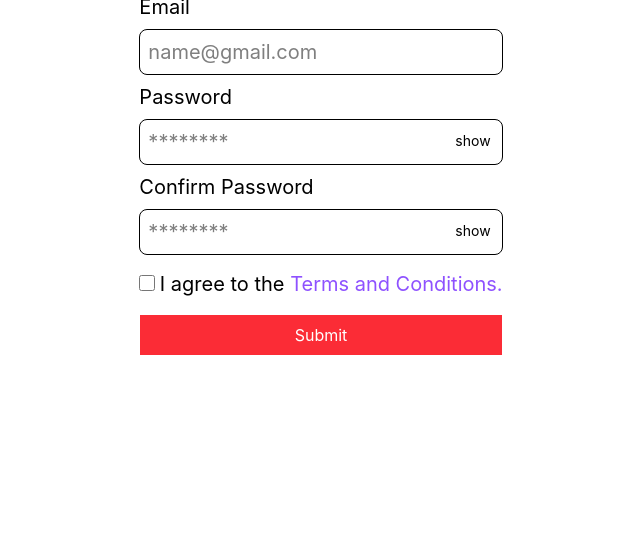
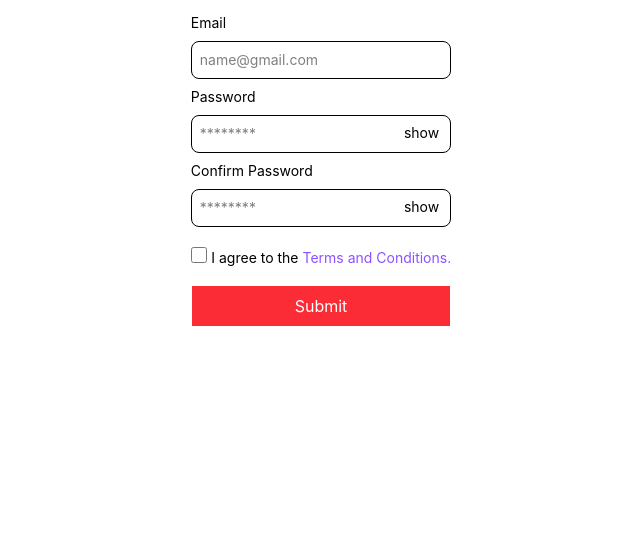
Before and after one commit to STEPHEN-EMMAHI/validatify, a website built with Vite: page index.html in a window 1280 px wide. Shown: the part 256-800 px from the top of the page, without its empty margins (319-959 px from the left). Built offline with nearby package versions, Linux system fonts and the light colour scheme.

Commit message:
fix typography

```diff
--- a/index.html
+++ b/index.html
@@ -17,7 +17,7 @@
     <div class="h-screen flex flex-col justify-center md:items-center">
       <!-- HEADER -->
       <header class="w-full text-center">
-        <h1 class="text-4xl font-bold">Create Account</h1>
+        <h1 class="text-2xl font-bold">Create Account</h1>
         <p class="text-sm">Sign up to access all features and get started</p>
       </header>
 
@@ -25,7 +25,7 @@
       <main class="mx-3 mt-4 ">
         <form action="https://stephen-emmahi-nartey/bin" method="post">
           <!-- email -->
-          <div class="email-group text-xl mb-2">
+          <div class="email-group text-sm mb-2">
             <label for="email" class="mb-2 block">Email</label>
             <input
              class="border rounded-lg outline-none block p-2 w-full"
@@ -36,7 +36,7 @@
             >
           </div>
           <!-- password -->
-          <div class="password-group text-xl mb-2">
+          <div class="password-group text-sm mb-2">
             <label for="password" class="mb-2 block">Password</label>
             <div class="relative">
               <input
@@ -47,7 +47,7 @@
                placeholder="********"
                autocomplete="new-password"
               >
-              <button id="showHidePasswordBtn" type="button" class="absolute text-sm right-3 top-3.5 -translate-y-0.5">show</button>
+              <button id="showHidePasswordBtn" type="button" class="absolute text-sm right-3 top-2.5 -translate-y-0.5">show</button>
             </div>
             <div id="password-rules" class="hidden text-red-500">
               <p id="char-long">From 8 to 20 characters long</p>
@@ -66,13 +66,13 @@
                placeholder="********"
                autocomplete="new-password"
               >
-              <button id="showOrHideConfirmPasswordBtn" type="button" class="absolute text-sm right-3 top-3.5 -translate-y-0.5">show</button>
+              <button id="showOrHideConfirmPasswordBtn" type="button" class="absolute text-sm right-3 top-2.5 -translate-y-0.5">show</button>
             </div>
             <p id="confirmPasswordWarning" class="text-red-500 mt-1 hidden">Password mismatch</p>
           </div>
           <!-- checkbox -->
           <input type="checkbox" id="checkbox" name="checkbox" class="size-4 mt-3">
-          <label for="checkbox" class="text-xl">I agree to the
+          <label for="checkbox" class="text-sm">I agree to the
             <a href="#" class="text-violet-500">Terms and Conditions.</a>
           </label>
           <!-- submit button -->
```
